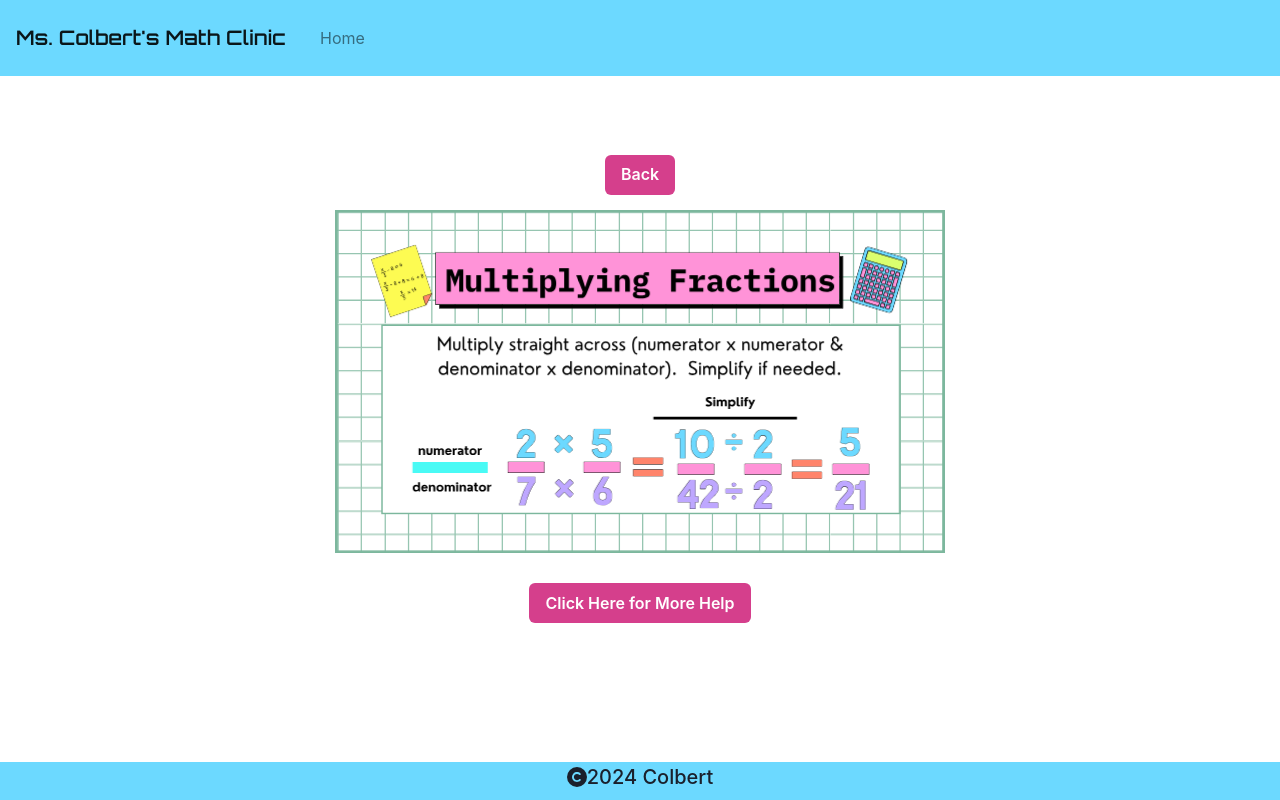
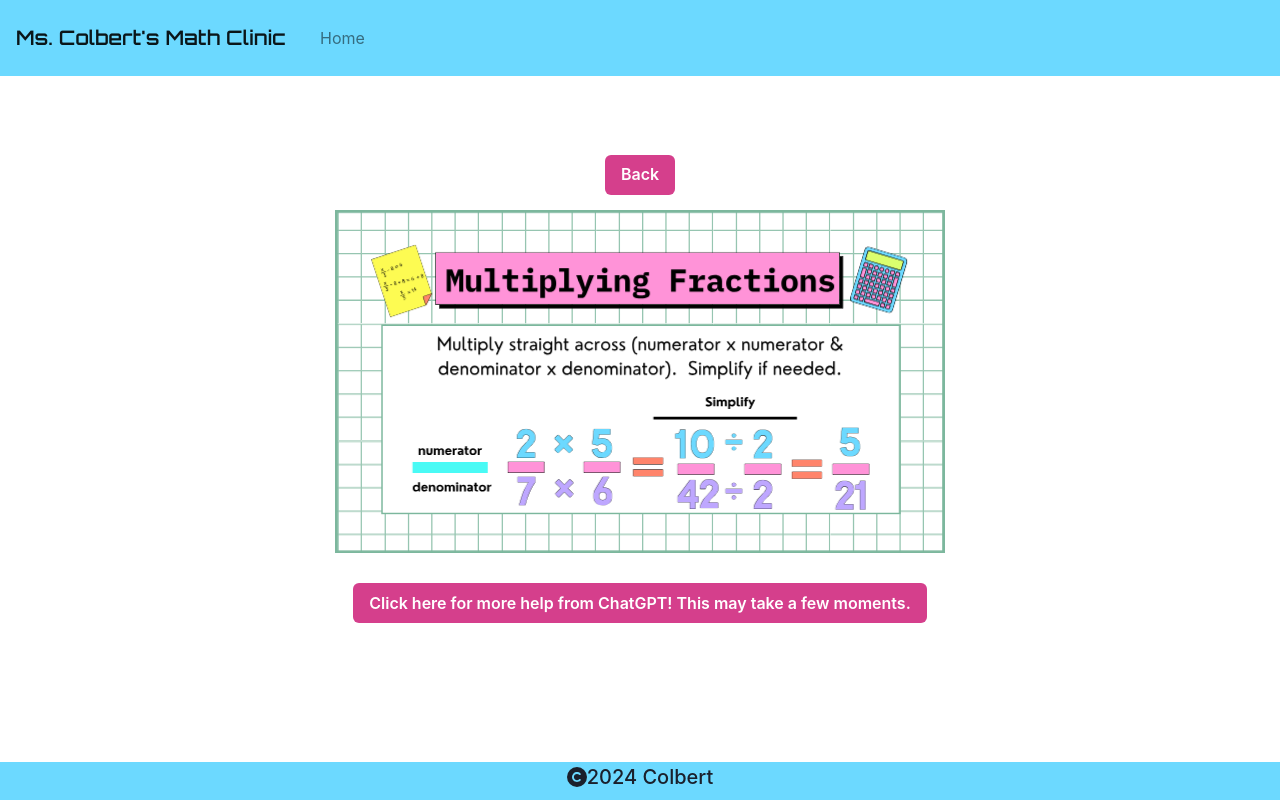
Before and after one commit to crissyg923/math-clinic, a React (Vite) app in the folder client/: page /english/fractions/multiply in a window 1280 px wide. Built offline with nearby package versions, Linux system fonts and the light colour scheme.

Commit message:
updated buttons for api ftch

```diff
--- a/client/src/pages/Creole/Exponents/index.jsx
+++ b/client/src/pages/Creole/Exponents/index.jsx
@@ -49,7 +49,9 @@ const fetchChatCompletion = async () => {
   <div className="displaybox">
       <ReactSVG src={exponents} className="svg-container" />
    <Center h='100px' color='white'>
-   <Button colorScheme='pink' onClick={() => fetchChatCompletion()}>Klike la a pou plis èd</Button>
+   <Button colorScheme='pink' onClick={() => fetchChatCompletion()}>
+    Klike la a pou jwenn plis èd nan men ChatGPT! Sa a ka pran kèk moman.
+   </Button>
    </Center>
    </div>
    {results && (
--- a/client/src/pages/Creole/Fractions/Divide/DivideFract.jsx
+++ b/client/src/pages/Creole/Fractions/Divide/DivideFract.jsx
@@ -45,7 +45,7 @@ const fetchChatCompletion = async () => {
       <ReactSVG src={divfrac} className="svg-container" />
 
    <Center h='100px' color='white'>
-   <Button colorScheme='blue' onClick={() => fetchChatCompletion()}>Klike la a pou plis èd</Button>
+   <Button colorScheme='blue' onClick={() => fetchChatCompletion()}>Klike la a pou jwenn plis èd nan men ChatGPT! Sa a ka pran kèk moman.</Button>
    </Center>
    </div>
    {results && (
--- a/client/src/pages/Creole/Fractions/Multiply/index.jsx
+++ b/client/src/pages/Creole/Fractions/Multiply/index.jsx
@@ -44,7 +44,7 @@ const fetchChatCompletion = async () => {
       <ReactSVG src={multifrac} className="svg-container" />
 
    <Center h='100px' color='white'>
-   <Button colorScheme='blue' onClick={() => fetchChatCompletion()}>Klike la a pou plis èd</Button>
+   <Button colorScheme='blue' onClick={() => fetchChatCompletion()}>Klike la a pou jwenn plis èd nan men ChatGPT! Sa a ka pran kèk moman.</Button>
    </Center>
    </div>
    {results && (
--- a/client/src/pages/English/Exponents/index.jsx
+++ b/client/src/pages/English/Exponents/index.jsx
@@ -55,7 +55,7 @@ const fetchChatCompletion = async () => {
       <ReactSVG src={exponents} className="svg-container" />
 
    <Center h='100px' color='white'>
-   <Button colorScheme='pink' onClick={() => fetchChatCompletion()}>Click here for more help!</Button>
+   <Button colorScheme='pink' onClick={() => fetchChatCompletion()}>Click here for more help from ChatGPT! This may take a few moments.</Button>
    </Center>
    </div>
    {results && (
--- a/client/src/pages/English/Fractions/Divide/DivideFract.jsx
+++ b/client/src/pages/English/Fractions/Divide/DivideFract.jsx
@@ -52,7 +52,7 @@ const fetchChatCompletion = async () => {
     <ReactSVG src={divfrac} className="svg-container" />
 
     <Center h='100px' color='white'>
-   <Button colorScheme='pink' onClick={() => fetchChatCompletion()}>Click Here for More Help</Button>
+   <Button colorScheme='pink' onClick={() => fetchChatCompletion()}>Click here for more help from ChatGPT! This may take a few moments.</Button>
    </Center>
    </div>
    {results && (
--- a/client/src/pages/English/Fractions/Multiply/index.jsx
+++ b/client/src/pages/English/Fractions/Multiply/index.jsx
@@ -51,7 +51,7 @@ const fetchChatCompletion = async () => {
     <ReactSVG src={multifrac} className="svg-container" />
 
     <Center h='100px' color='white'>
-   <Button colorScheme='pink' onClick={() => fetchChatCompletion()}>Click Here for More Help</Button>
+   <Button colorScheme='pink' onClick={() => fetchChatCompletion()}>Click here for more help from ChatGPT! This may take a few moments.</Button>
    </Center>
    </div>
    {results && (
--- a/client/src/pages/Spanish/Exponents/index.jsx
+++ b/client/src/pages/Spanish/Exponents/index.jsx
@@ -51,7 +51,7 @@ const fetchChatCompletion = async () => {
     <ReactSVG src={exponents} className="svg-container" />
     </div>
    <Center h='100px' color='white'>
-   <Button colorScheme='blue' onClick={() => fetchChatCompletion()}>haga clic aquí para obtener más ayuda</Button>
+   <Button colorScheme='blue' onClick={() => fetchChatCompletion()}>¡Haga clic aquí para obtener más ayuda de ChatGPT! Esto puede tardar unos momentos.</Button>
    </Center>
    {results && (
       <div>
--- a/client/src/pages/Spanish/Fractions/Divide/DivideFract.jsx
+++ b/client/src/pages/Spanish/Fractions/Divide/DivideFract.jsx
@@ -50,7 +50,7 @@ const fetchChatCompletion = async () => {
     <ReactSVG src={divfrac} className="svg-container" />
     </div>
    <Center h='100px' color='white'>
-   <Button colorScheme='pink' onClick={() => fetchChatCompletion()}>haga clic aquí para obtener más ayuda</Button>
+   <Button colorScheme='pink' onClick={() => fetchChatCompletion()}>¡Haga clic aquí para obtener más ayuda de ChatGPT! Esto puede tardar unos momentos.</Button>
    </Center>
    {results && (
       <div>
--- a/client/src/pages/Spanish/Fractions/Multiply/index.jsx
+++ b/client/src/pages/Spanish/Fractions/Multiply/index.jsx
@@ -51,7 +51,7 @@ const fetchChatCompletion = async () => {
     <ReactSVG src={multifrac} className="svg-container" />
     </div>
    <Center h='100px' color='white'>
-   <Button colorScheme='pink' onClick={() => fetchChatCompletion()}>haga clic aquí para obtener más ayuda</Button>
+   <Button colorScheme='pink' onClick={() => fetchChatCompletion()}>¡Haga clic aquí para obtener más ayuda de ChatGPT! Esto puede tardar unos momentos.</Button>
    </Center>
    {results && (
       <div>
```
